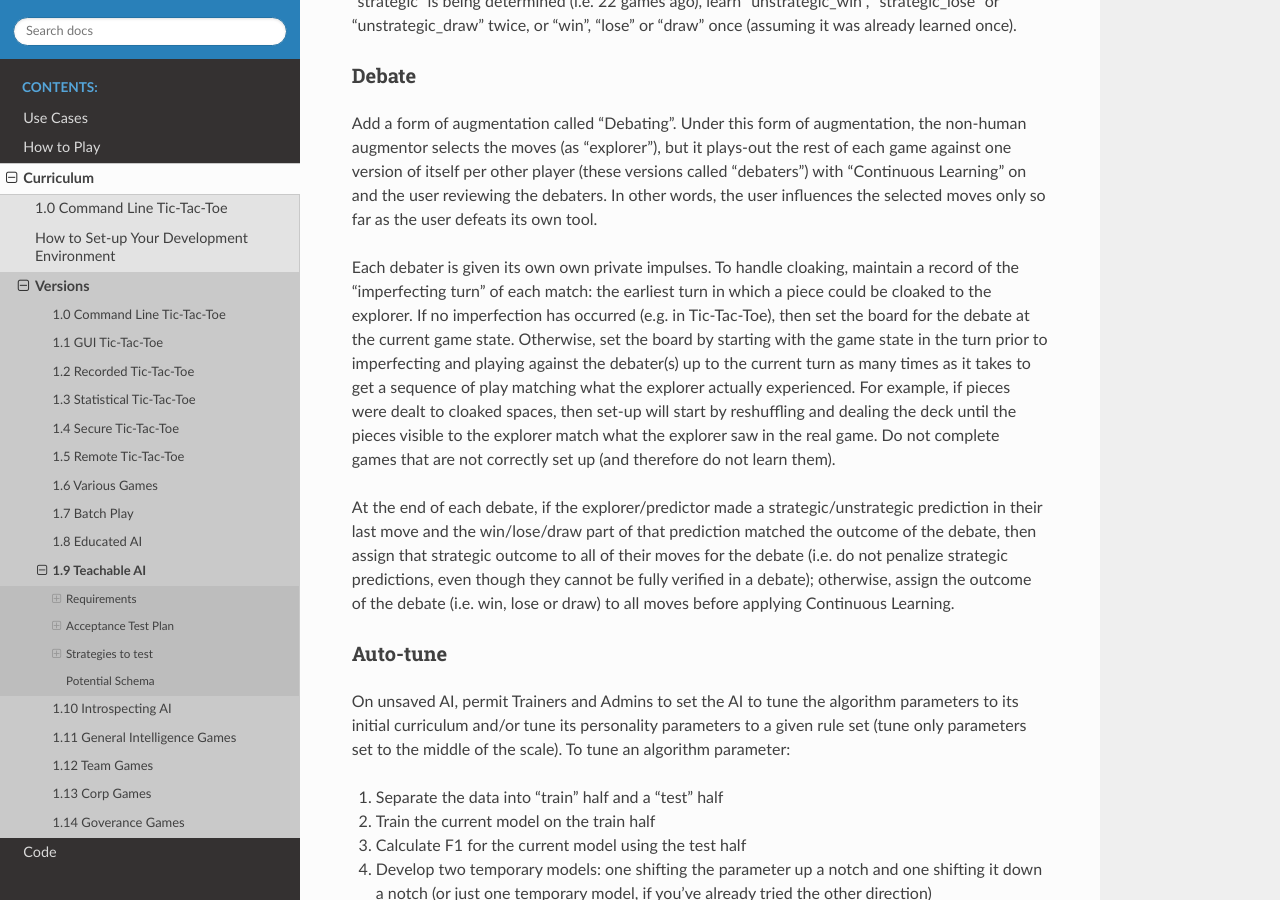
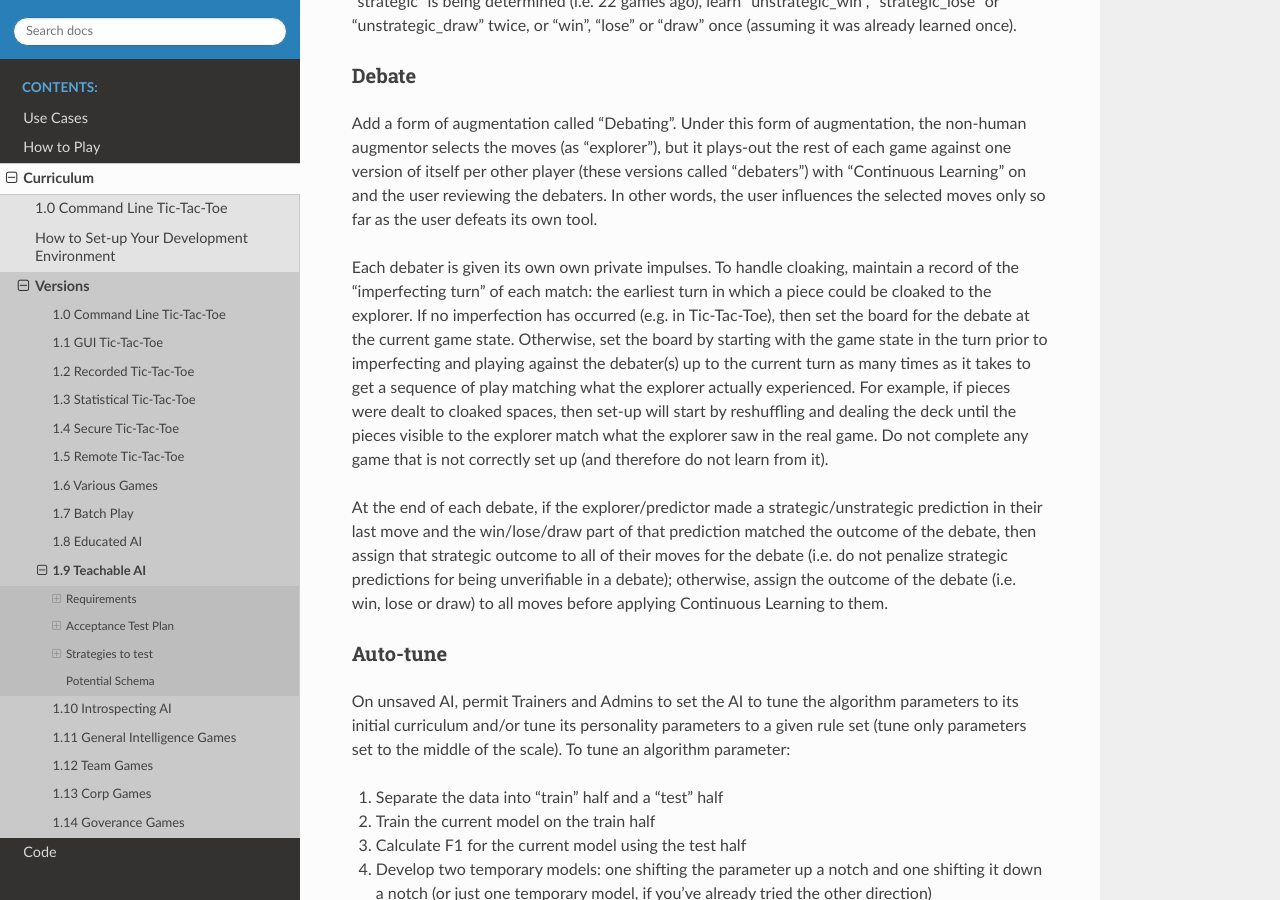
Before and after one commit to ChrisSantosLang/redscience, a Sphinx documentation site: the page built from docs/source/releases/teachable.rst, in a window 1280 px wide and 900 px high, scrolled down 420 px. Built offline with Sphinx 7.4.7 and the Read the Docs theme 2.0.0, drawn with Linux system fonts in a browser that asks for light colours; some of the changed text lies outside the part shown.

Commit message:
Update teachable.rst

```diff
--- a/docs/source/releases/teachable.rst
+++ b/docs/source/releases/teachable.rst
@@ -44,17 +44,17 @@ turn as many times as it takes to get a sequence of play matching
 what the explorer actually experienced. For example, if pieces were
 dealt to cloaked spaces, then set-up will start by reshuffling and
 dealing the deck until the pieces visible to the explorer match what
-the explorer saw in the real game. Do not complete games that are
-not correctly set up (and therefore do not learn them).
+the explorer saw in the real game. Do not complete any game that is
+not correctly set up (and therefore do not learn from it).
 
 At the end of each debate, if the explorer/predictor made a
 strategic/unstrategic prediction in their last move and the
 win/lose/draw part of that prediction matched the outcome of the
 debate, then assign that strategic outcome to all of their moves
-for the debate (i.e. do not penalize strategic predictions, even
-though they cannot be fully verified in a debate); otherwise,
-assign the outcome of the debate (i.e. win, lose or draw) to all
-moves before applying Continuous Learning.
+for the debate (i.e. do not penalize strategic predictions for
+being unverifiable in a debate); otherwise, assign the outcome of
+the debate (i.e. win, lose or draw) to all moves before applying
+Continuous Learning to them.
 
 
 Auto-tune
@@ -416,6 +416,12 @@ Volunteer Turn-Taking Strategy
   Expert or Poorer, then form 3-in-a-row
 * Otherwise, block 2-in-a-row
 
+TheoryOfMind Stategy
+^^^^^^^^^^^^^^^^^^^^
+
+* If the other player is Anti-social or Random, then form 2-in-a-row
+* Otherwise, block 2-in-a-row
+
 
 PrisonersDilemma
 ^^^^^^^^^^^^^^^^
```
